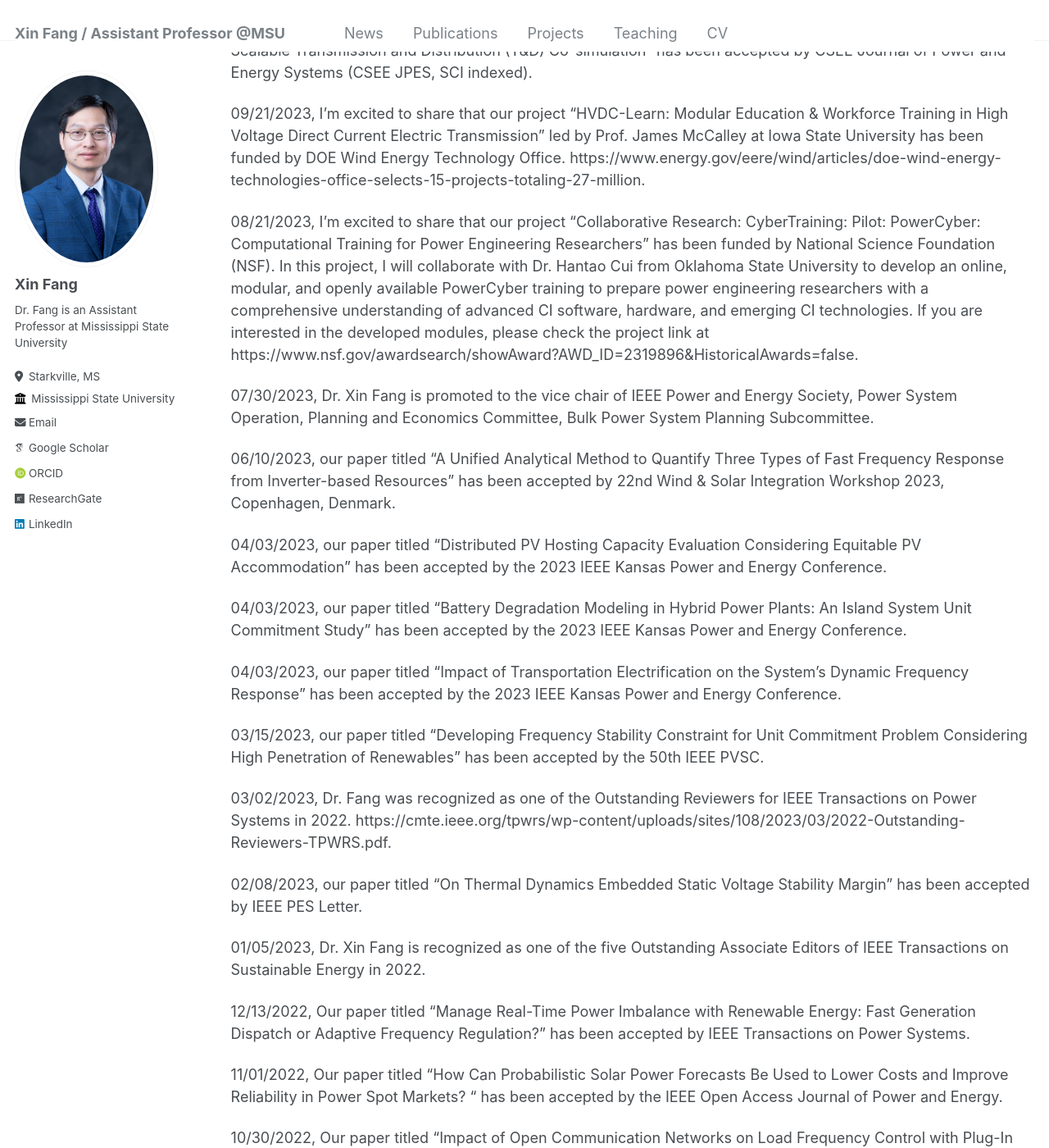
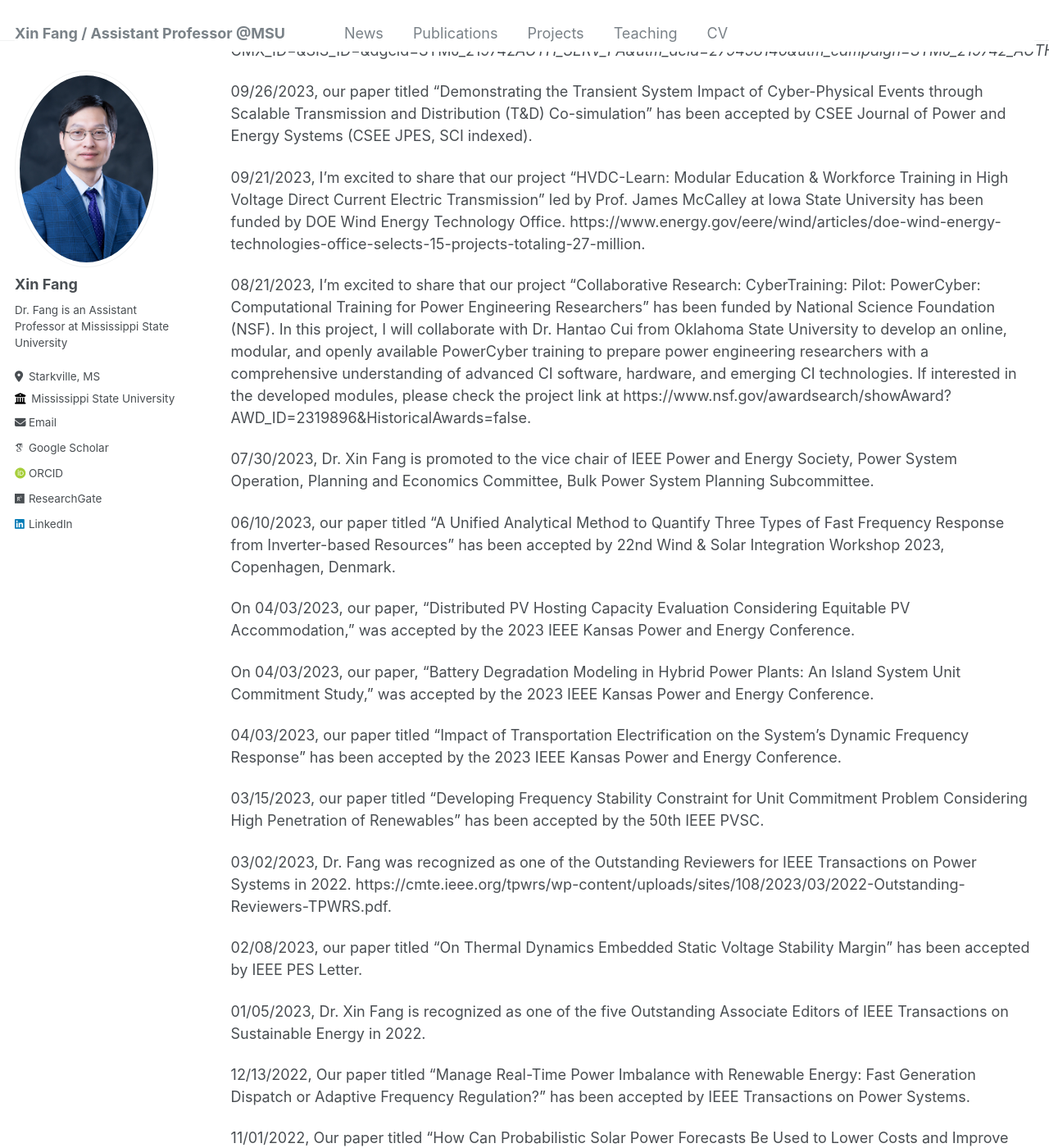
Before and after one commit to XinFang88/xinfang88.github.io, a Jekyll site: the page built from _pages/news.md, in a window 1280 px wide and 1400 px high, scrolled down 1283 px. Shown: the whole window at 82% size. Built offline with Jekyll 4.4.1, drawn with Linux system fonts in a browser that asks for light colours; some web fonts are replaced; some of the changed text lies outside the part shown.

Commit message:
Update news.md

```diff
--- a/_pages/news.md
+++ b/_pages/news.md
@@ -14,7 +16,7 @@
 
 04/21/2024, our article "On the Decomposition of Locational Marginal Hydrogen Pricing? Part II: Solution Approach and Numerical Results" was accepted for publication in IEEE Transactions on Industrial Informatics.
 
-03/19/2024, our proposal titled "Digital Twin Addressing Multi-Scale Operational Needs of IBR-rich Grids (DIAMOND)" has been selected for funding by DOE Solar Energy Technologies Office. Cheers!
+03/19/2024, our project titled "Digital Twin Addressing Multi-Scale Operational Needs of IBR-rich Grids (DIAMOND)" has been selected for funding by the DOE Solar Energy Technologies Office. Cheers!
 
 02/25/2024, our paper titled "Addressing Wind Power Forecast Errors in Day-Ahead Pricing With Energy Storage Systems: A Distributionally Robust Joint Chance-Constrained Approach" has been accepted for publication in the IEEE Transactions on Sustainable Energy.
 
@@ -34,15 +36,15 @@
 
 09/21/2023, I'm excited to share that our project "HVDC-Learn: Modular Education & Workforce Training in High Voltage Direct Current Electric Transmission" led by Prof. James McCalley at Iowa State University has been funded by DOE Wind Energy Technology Office. https://www.energy.gov/eere/wind/articles/doe-wind-energy-technologies-office-selects-15-projects-totaling-27-million.
 
-08/21/2023, I'm excited to share that our project "Collaborative Research: CyberTraining: Pilot: PowerCyber: Computational Training for Power Engineering Researchers" has been funded by National Science Foundation (NSF). In this project, I will collaborate with Dr. Hantao Cui from Oklahoma State University to develop an online, modular, and openly available PowerCyber training to prepare power engineering researchers with a comprehensive understanding of advanced CI software, hardware, and emerging CI technologies. If you are interested in the developed modules, please check the project link at https://www.nsf.gov/awardsearch/showAward?AWD_ID=2319896&HistoricalAwards=false.
+08/21/2023, I'm excited to share that our project "Collaborative Research: CyberTraining: Pilot: PowerCyber: Computational Training for Power Engineering Researchers" has been funded by National Science Foundation (NSF). In this project, I will collaborate with Dr. Hantao Cui from Oklahoma State University to develop an online, modular, and openly available PowerCyber training to prepare power engineering researchers with a comprehensive understanding of advanced CI software, hardware, and emerging CI technologies. If interested in the developed modules, please check the project link at https://www.nsf.gov/awardsearch/showAward?AWD_ID=2319896&HistoricalAwards=false.
 
 07/30/2023, Dr. Xin Fang is promoted to the vice chair of IEEE Power and Energy Society, Power System Operation, Planning and Economics Committee, Bulk Power System Planning Subcommittee.
 
 06/10/2023, our paper titled "A Unified Analytical Method to Quantify Three Types of Fast Frequency Response from Inverter-based Resources" has been accepted by 22nd Wind & Solar Integration Workshop 2023, Copenhagen, Denmark.
 
-04/03/2023, our paper titled "Distributed PV Hosting Capacity Evaluation Considering Equitable PV Accommodation" has been accepted by the 2023 IEEE Kansas Power and Energy Conference.
+On 04/03/2023, our paper, "Distributed PV Hosting Capacity Evaluation Considering Equitable PV Accommodation," was accepted by the 2023 IEEE Kansas Power and Energy Conference.
 
-04/03/2023, our paper titled "Battery Degradation Modeling in Hybrid Power Plants: An Island System Unit Commitment Study" has been accepted by the 2023 IEEE Kansas Power and Energy Conference.
+On 04/03/2023, our paper, "Battery Degradation Modeling in Hybrid Power Plants: An Island System Unit Commitment Study," was accepted by the 2023 IEEE Kansas Power and Energy Conference.
 
 04/03/2023, our paper titled "Impact of Transportation Electrification on the System’s Dynamic Frequency Response" has been accepted by the 2023 IEEE Kansas Power and Energy Conference.
 
```
Also changed, not shown: other parts of _pages/news.md (+2 -0 lines).
